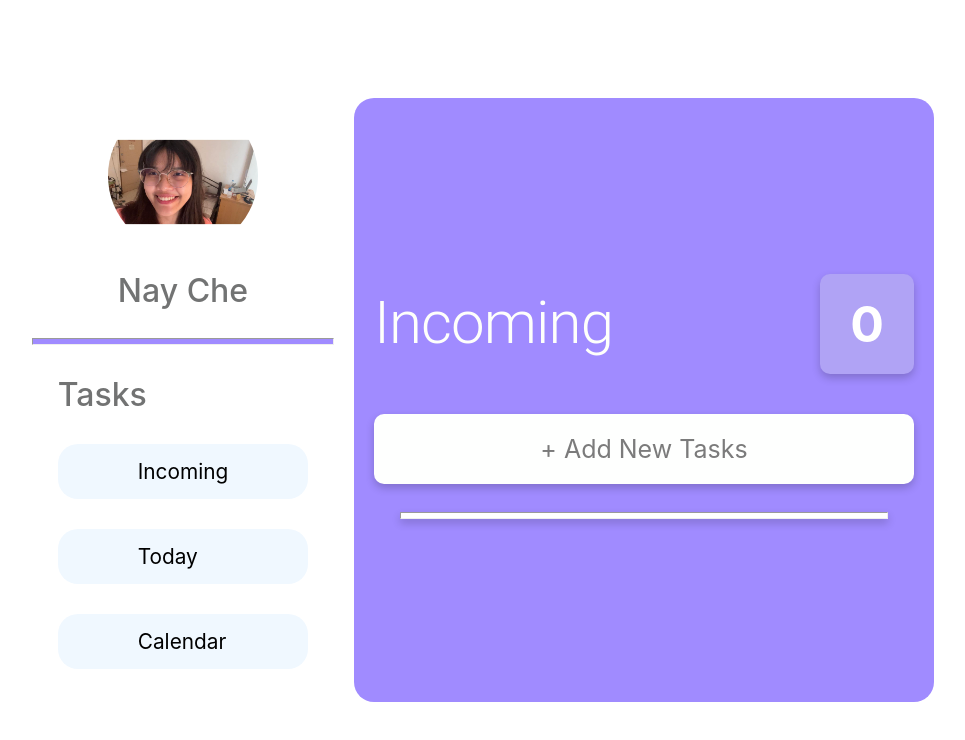
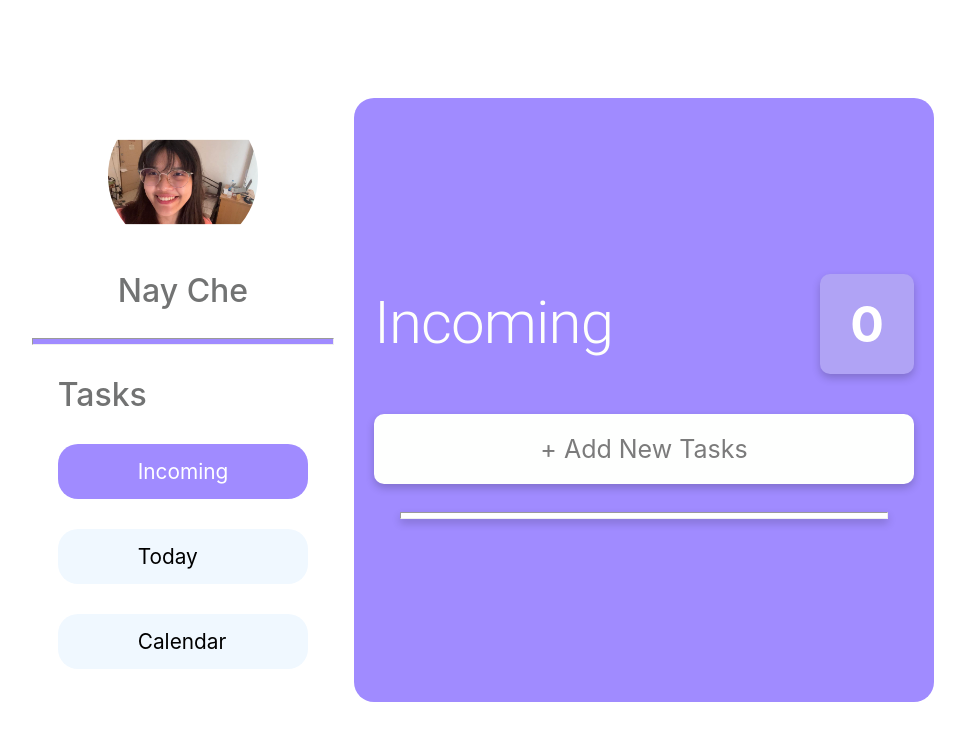
Before and after one commit to NayCMMKyaw/frend-react-lab, a React (Create React App) app: page /todo in a window 1280 px wide. Shown: the top 740 px of the page, without its empty margins (147-1112 px from the left). Built offline with nearby package versions, Linux system fonts and the light colour scheme.

Commit message:
react-router

```diff
--- a/package.json
+++ b/package.json
@@ -12,6 +12,7 @@
     "@testing-library/user-event": "^13.5.0",
     "react": "^18.2.0",
     "react-dom": "^18.2.0",
+    "react-router-dom": "^6.10.0",
     "react-scripts": "^5.0.1",
     "web-vitals": "^2.1.4"
   },
--- a/src/App.js
+++ b/src/App.js
@@ -1,7 +1,12 @@
 import "./App.css";
+import { Route, Routes, BrowserRouter } from 'react-router-dom';
 //import Home from "./components/Home";
 //import Todo from "./components/Todo";
 import TodoPage from "./pages/Todopage";
+import CalendarPage from './pages/Calendar';
+import TodayPage from './pages/Todaypage';
+import HomePage from './pages/Homepage';
+
 function App() {
   return (
     // <div className="App">
@@ -12,7 +17,16 @@ function App() {
     //     <Todo />
     //   </div>
     // </div>
-    < TodoPage />
+    // < TodoPage />
+    <BrowserRouter>
+    <Routes>
+      <Route expect path="/" element={<HomePage />} />
+      <Route expect path="/todo" element={<TodoPage />} />
+      <Route expect path="/today" element={<TodayPage />} />
+      <Route expect path="/calendar" element={<CalendarPage />} />
+    </Routes>
+    </BrowserRouter>
+
   );
 }
 
--- a/src/components/BottomNav.jsx
+++ b/src/components/BottomNav.jsx
@@ -1,12 +1,14 @@
 import * as React from "react";
 import { BottomNavigation, BottomNavigationAction } from "@mui/material";
 import { Restore, CalendarMonth, Today } from '@mui/icons-material';
+import { useNavigate } from "react-router-dom";
 
 export default function BottomNav(){
     const [value, setValue] = React.useState("");
-    //const navigate = useNavigate();
+    const navigate = useNavigate();
     const handleChange = (event, newValue) => {
-        setValue(newValue);
+        //setValue(newValue);
+        navigate(`/${newValue}`);
     };
 
     return (
--- a/src/components/Navbar.css
+++ b/src/components/Navbar.css
@@ -12,3 +12,13 @@ li {
     font-weight: 500;
     color: #727373;
   }
+
+  .inactive-link{
+    color: black;
+    text-decoration: none;
+  }
+  .active-link{
+    color: white;
+    background-color: #a08bff;
+    text-decoration: none;
+  }
--- a/src/components/Navbar.jsx
+++ b/src/components/Navbar.jsx
@@ -1,12 +1,38 @@
 import "./Navbar.css";
+import { NavLink } from "react-router-dom";
+
 function Navbar(){
     return(
         <div>
             <h1 className="task">Tasks</h1>
             <nav>
-                <li>Incoming</li>
-                <li>Today</li>
-                <li>Calendar</li>
+                <NavLink replace to="/todo" className="inactive-link">
+                    {({ isActive }) =>
+                        isActive ? (
+                            <li className="active-link">Incoming</li>
+                        ) : (
+                            <li>Incoming</li>
+                        )
+                    }
+                </NavLink>
+                <NavLink replace to="/today" className="inactive-link">
+                    {({ isActive }) =>
+                        isActive ? (
+                            <li className="active-link">Today</li>
+                        ) : (
+                            <li>Today</li>
+                        )
+                    }
+                </NavLink>
+                <NavLink replace to="/calendar" className="inactive-link">
+                    {({ isActive }) =>
+                        isActive ? (
+                            <li className="active-link">Calendar</li>
+                        ) : (
+                            <li>Calendar</li>
+                        )
+                    }
+                </NavLink>
             </nav>
         </div>
     )
--- a/src/index.js
+++ b/src/index.js
@@ -3,12 +3,12 @@ import ReactDOM from 'react-dom/client';
 import './index.css';
 import App from './App';
 import reportWebVitals from './reportWebVitals';
+import { BrowserRouter } from 'react-router-dom';
 
 const root = ReactDOM.createRoot(document.getElementById('root'));
 root.render(
-  <React.StrictMode>
+
     <App />
-  </React.StrictMode>
 );
 
 // If you want to start measuring performance in your app, pass a function
--- a/src/pages/Calendar.jsx
+++ b/src/pages/Calendar.jsx
@@ -0,0 +1,11 @@
+import React, { PureComponent } from 'react'
+
+export class Calendar extends PureComponent {
+  render() {
+    return (
+      <div>Calendar</div>
+    )
+  }
+}
+
+export default Calendar
--- a/src/pages/Homepage.jsx
+++ b/src/pages/Homepage.jsx
@@ -0,0 +1,9 @@
+import React from 'react'
+
+const Homepage = () => {
+  return (
+    <div>Homepage</div>
+  )
+}
+
+export default Homepage
--- a/src/pages/Todaypage.jsx
+++ b/src/pages/Todaypage.jsx
@@ -0,0 +1,11 @@
+import React, { PureComponent } from 'react'
+
+export class Todaypage extends PureComponent {
+  render() {
+    return (
+      <div>Todaypage</div>
+    )
+  }
+}
+
+export default Todaypage
```
Also changed, not shown: 1 other file (tests, documents, lock files or other folders).
